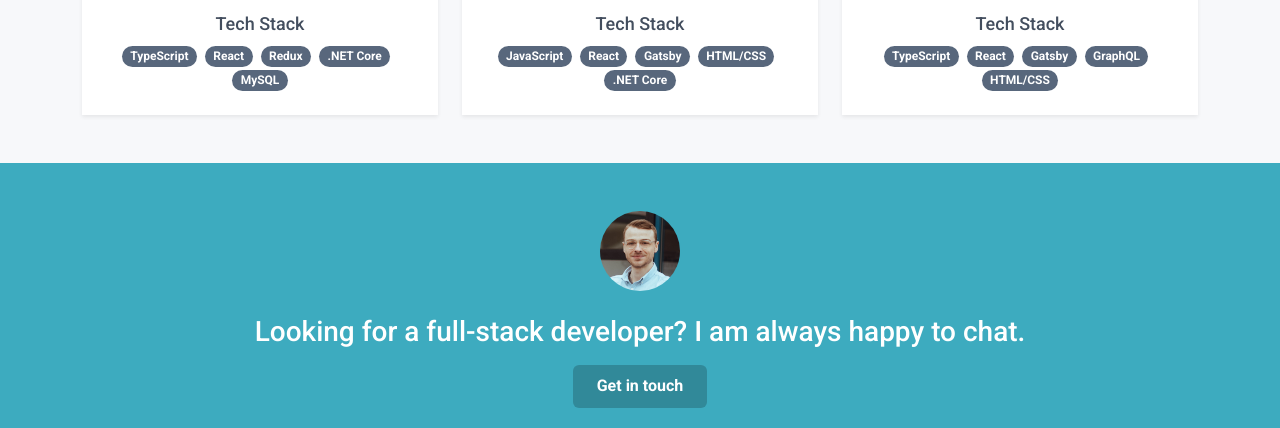
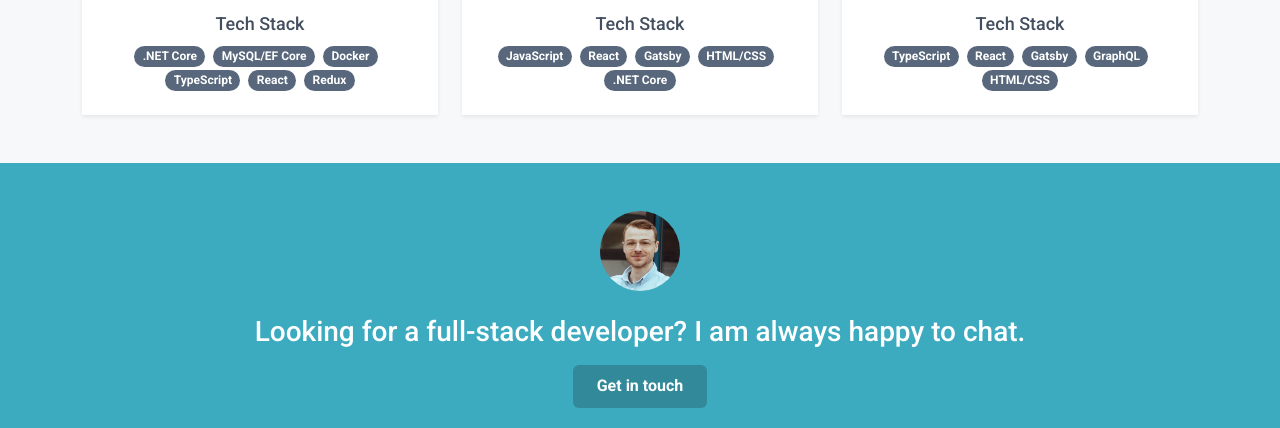
Before and after one commit to adrian-petrov/portfolio, a Gatsby site: page /projects in a window 1280 px wide. Shown: the part 504-932 px from the top of the page. Built offline with nearby package versions, Linux system fonts and the light colour scheme; Gatsby itself is replaced by a stand-in of ours.

Commit message:
update project card

```diff
--- a/src/pages/projects/index.tsx
+++ b/src/pages/projects/index.tsx
@@ -64,7 +64,14 @@
               <ProjectCard
                 title="Ecommerce Shop"
                 image={ecommerceImage!}
-                tags={["TypeScript", "React", "Redux", ".NET Core", "MySQL"]}
+                tags={[
+                  ".NET Core",
+                  "MySQL/EF Core",
+                  "Docker",
+                  "TypeScript",
+                  "React",
+                  "Redux",
+                ]}
                 to="ecommerce-shop"
               >
                 An Ecommerce website, split into 2 apps: a store front where
```
